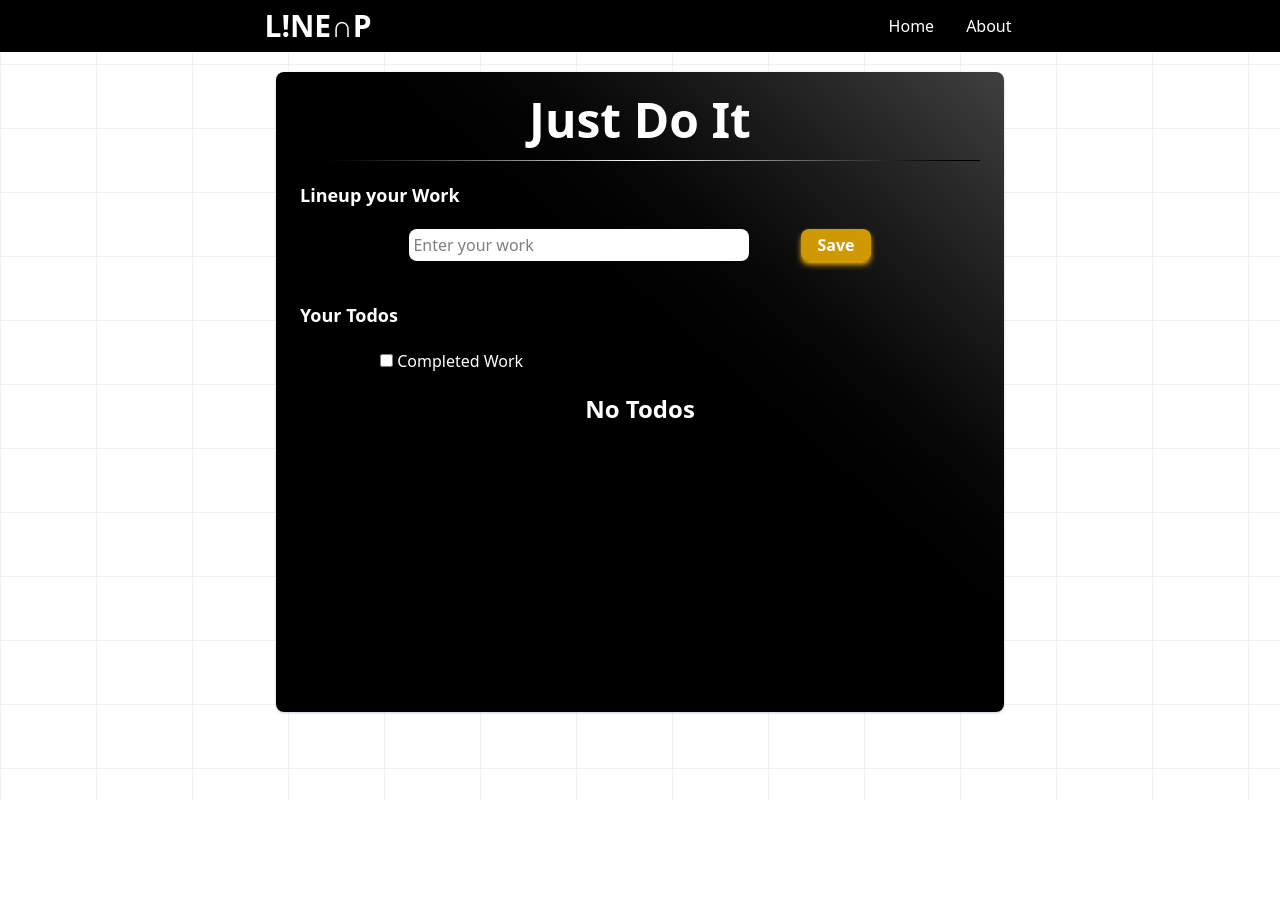
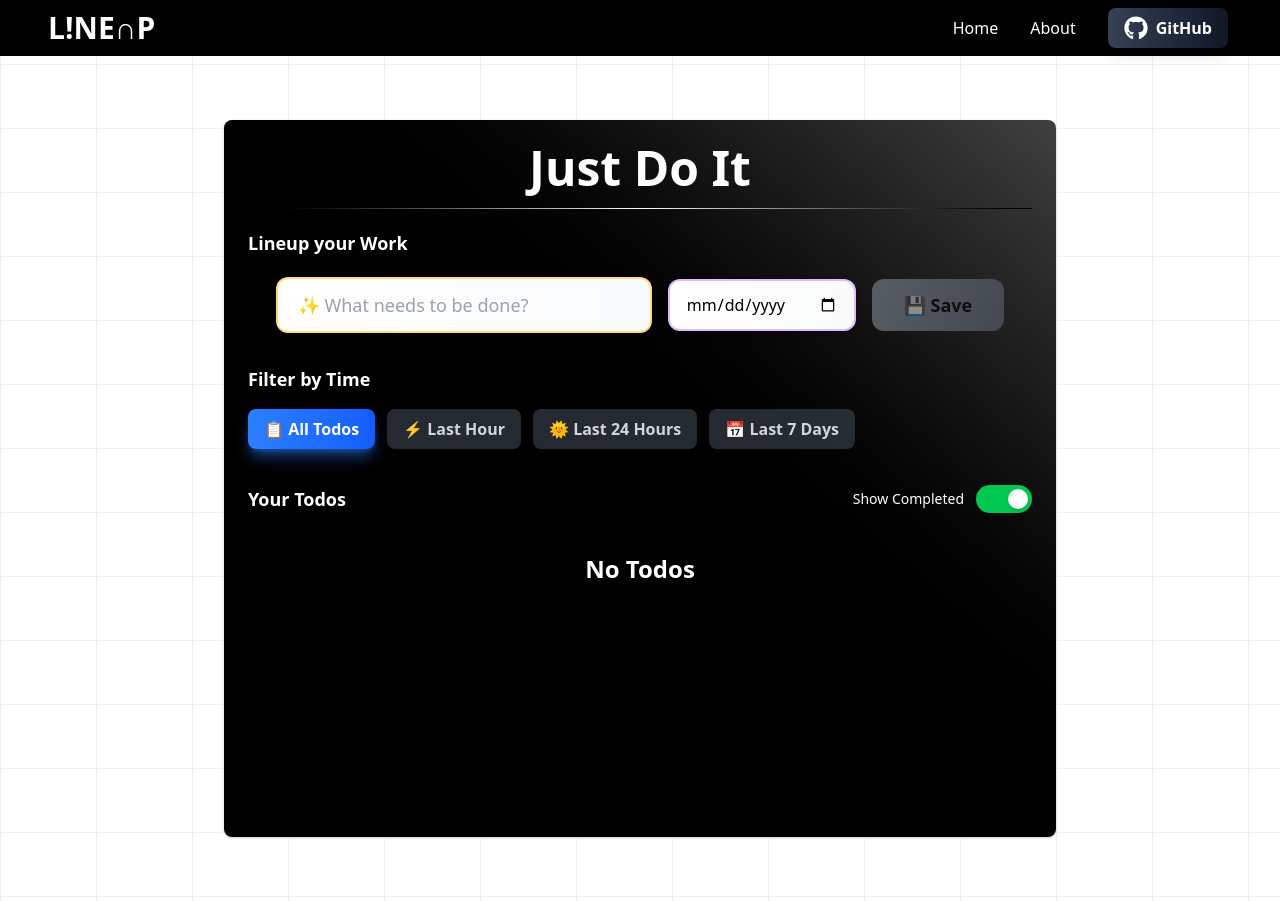
Before and after one commit to nihar8262/LineUp, a React (Vite) app: page / in a window 1280 px wide. Before the commit the page ends 800 px from the top, so only its background shows below. Built offline with nearby package versions, Linux system fonts and the light colour scheme.

Commit message:
updated few functionality like adding deadline, filter button with different timeline

```diff
--- a/src/App.jsx
+++ b/src/App.jsx
@@ -6,8 +6,10 @@ import { v4 as uuidv4 } from "uuid";
 
 function App() {
   const [todo, setTodo] = useState("");
+  const [deadline, setDeadline] = useState("");
   const [todos, setTodos] = useState([]);
-  const [isCompleted, setIsCompleted] = useState(false);
+  const [showCompleted, setShowCompleted] = useState(true);
+  const [timeFilter, setTimeFilter] = useState("all"); // all, 1hour, 24hours, 7days
 
   useEffect(() => {
     const storedTodos = localStorage.getItem("todos");
@@ -16,23 +18,22 @@ function App() {
     }
   }, []);
 
+  useEffect(() => {
+    if (todos.length > 0) {
+      localStorage.setItem("todos", JSON.stringify(todos));
+    }
+  }, [todos]);
+
   const handleChange = (e) => {
     setTodo(e.target.value);
   };
 
-  const saveToLS = (params) => {
-    localStorage.setItem("todos", JSON.stringify(todos));
+  const handleDateChange = (e) => {
+    setDeadline(e.target.value);
   };
 
-  const setShowCompleted = (e) => {
-    setIsCompleted(e.target.checked);
-    if (e.target.checked) {
-      const completedTodos = todos.filter((item) => item.isCompleted);
-      setTodos(completedTodos);
-    } else {
-      const allTodos = JSON.parse(localStorage.getItem("todos")) || [];
-      setTodos(allTodos);
-    }
+  const toggleShowCompleted = () => {
+    setShowCompleted(!showCompleted);
   };
 
   const handleCheckbox = (e) => {
@@ -43,99 +44,214 @@ function App() {
     let newTodos = [...todos];
     newTodos[index].isCompleted = !newTodos[index].isCompleted;
     setTodos([...newTodos]);
-    saveToLS();
   };
 
   const handleEdit = (e, id) => {
     let t = todos.filter((i) => i.id === id);
     setTodo(t[0].todo);
+    setDeadline(t[0].deadline || "");
     let newTodos = todos.filter((item) => item.id !== id);
     setTodos([...newTodos]);
-    saveToLS();
   };
   const handleDelete = (e, id) => {
     let newTodos = todos.filter((item) => item.id !== id);
     setTodos([...newTodos]);
-    saveToLS();
   };
   const handleAdd = () => {
-    setTodos([...todos, { id: uuidv4(), todo, isCompleted: false }]);
+    setTodos([...todos, { id: uuidv4(), todo, deadline, isCompleted: false, createdAt: new Date().toISOString() }]);
     setTodo("");
-    console.log(todos);
-    saveToLS();
+    setDeadline("");
   };
 
   return (
     <div class="relative min-h-screen ">
       <div class="absolute inset-0 -z-10 h-full w-full bg-white bg-[linear-gradient(to_right,#f0f0f0_1px,transparent_1px),linear-gradient(to_bottom,#f0f0f0_1px,transparent_1px)] bg-[size:6rem_4rem]"></div>
       <Navbar />
-      <div className="md:container   relative z-1000  md:mx-auto md:p-5 p-1 md:w-[60vw] ">
-        <div className="bg-gradient-to-tr from-black via-black to-neutral-700   min-h-[80vh] shadow-sm shadow-slate-300  max-h-full p-6   rounded-lg  text-white  ">
+      <div className="md:container relative z-1000  md:mx-auto md:pt-16 p-8 pt-20 md:w-[70vw] pb-16">
+        <div className="bg-gradient-to-tr from-black via-black to-neutral-700 shadow-sm shadow-slate-300 p-6 rounded-lg text-white">
           <h1 className="text-5xl text-center font-bold pb-4">Just Do It</h1>
           <div className="bg-gradient-to-r from-black via-white to-black h-[1px]  "></div>
           <h2 className="text-lg pt-5 pb-5 font-bold">Lineup your Work</h2>
-          <div className="flex justify-center items-center gap-5">
+          <div className="flex flex-col md:flex-row justify-center items-center gap-4 w-full px-4">
+            <div className="relative w-full md:w-2/3 lg:w-1/2">
               <input
                 onChange={handleChange}
                 value={todo}
                 type="text"
-              className="bg-white w-1/2 mr-8 rounded-lg p-1 text-black"
-              placeholder="Enter your work"
+                className="w-full bg-gradient-to-r from-white to-gray-50 border-2 border-amber-400/50 focus:border-amber-500 focus:ring-4 focus:ring-amber-400/20 rounded-xl px-5 py-3 text-black font-medium text-lg placeholder:text-gray-400 transition-all duration-300 shadow-md focus:shadow-xl focus:shadow-amber-400/30 outline-none"
+                placeholder="✨ What needs to be done?"
               />
+            </div>
+            <div className="relative w-full md:w-1/3 lg:w-1/4">
+              <input
+                onChange={handleDateChange}
+                value={deadline}
+                type="date"
+                className="w-full bg-gradient-to-r from-white to-gray-50 border-2 border-purple-400/50 focus:border-purple-500 focus:ring-4 focus:ring-purple-400/20 rounded-xl px-4 py-3 text-black font-medium text-base transition-all duration-300 shadow-md focus:shadow-xl focus:shadow-purple-400/30 outline-none cursor-pointer"
+              />
+            </div>
             <button
               onClick={handleAdd}
               disabled={todo.length <= 3}
-              className="bg-amber-400/80  p-1 disabled:shadow-amber-400 disabled:shadow-md rounded-lg px-4 font-bold   cursor-pointer"
+              className="cursor-pointer bg-gradient-to-r from-amber-400 to-amber-500 hover:from-amber-500 hover:to-amber-600 disabled:from-gray-400 disabled:to-gray-500 disabled:cursor-not-allowed text-black font-bold text-lg px-8 py-3 rounded-xl shadow-lg hover:shadow-2xl hover:shadow-amber-500/50 disabled:shadow-none transition-all duration-300 transform hover:scale-105 active:scale-95 disabled:transform-none disabled:opacity-50"
             >
-              Save
+              <span className="flex items-center gap-2">
+                💾 Save
+              </span>
             </button>
           </div>
-          <h2 className="text-lg pt-10 pb-5 font-bold">Your Todos</h2>
-          <input
-            type="checkbox"
-            className="ml-20 text-green-500"
-            onChange={setShowCompleted}
-          />{" "}
-          Completed Work
-          <div className="todos overflow-y-auto max-h-[40vh]  pt-5 ">
+          <div className="pt-8 pb-3">
+            <h2 className="text-lg font-bold mb-4">Filter by Time</h2>
+            <div className="flex flex-wrap gap-3">
+              <button
+                onClick={() => setTimeFilter("all")}
+                className={`cursor-pointer px-4 py-2 rounded-lg font-semibold transition-all duration-300 transform hover:scale-105 ${
+                  timeFilter === "all"
+                    ? "bg-gradient-to-r from-blue-500 to-blue-600 text-white shadow-lg shadow-blue-500/50"
+                    : "bg-gray-600/50 text-gray-300 hover:bg-gray-600/80"
+                }`}
+              >
+                📋 All Todos
+              </button>
+              <button
+                onClick={() => setTimeFilter("1hour")}
+                className={`cursor-pointer px-4 py-2 rounded-lg font-semibold transition-all duration-300 transform hover:scale-105 ${
+                  timeFilter === "1hour"
+                    ? "bg-gradient-to-r from-green-500 to-green-600 text-white shadow-lg shadow-green-500/50"
+                    : "bg-gray-600/50 text-gray-300 hover:bg-gray-600/80"
+                }`}
+              >
+                ⚡ Last Hour
+              </button>
+              <button
+                onClick={() => setTimeFilter("24hours")}
+                className={`cursor-pointer px-4 py-2 rounded-lg font-semibold transition-all duration-300 transform hover:scale-105 ${
+                  timeFilter === "24hours"
+                    ? "bg-gradient-to-r from-orange-500 to-orange-600 text-white shadow-lg shadow-orange-500/50"
+                    : "bg-gray-600/50 text-gray-300 hover:bg-gray-600/80"
+                }`}
+              >
+                🌞 Last 24 Hours
+              </button>
+              <button
+                onClick={() => setTimeFilter("7days")}
+                className={`cursor-pointer px-4 py-2 rounded-lg font-semibold transition-all duration-300 transform hover:scale-105 ${
+                  timeFilter === "7days"
+                    ? "bg-gradient-to-r from-purple-500 to-purple-600 text-white shadow-lg shadow-purple-500/50"
+                    : "bg-gray-600/50 text-gray-300 hover:bg-gray-600/80"
+                }`}
+              >
+                📅 Last 7 Days
+              </button>
+            </div>
+          </div>
+          <div className="flex items-center justify-between pt-6 pb-5">
+            <h2 className="text-lg font-bold">Your Todos</h2>
+            <div className="flex items-center gap-3">
+              <span className="text-sm font-medium">Show Completed</span>
+              <div
+                onClick={toggleShowCompleted}
+                className={`w-14 h-7 flex items-center rounded-full p-1 cursor-pointer transition-all duration-300 ${
+                  showCompleted ? 'bg-green-500' : 'bg-gray-400'
+                }`}
+              >
+                <div
+                  className={`bg-white w-5 h-5 rounded-full shadow-md transform transition-transform duration-300 ${
+                    showCompleted ? 'translate-x-7' : 'translate-x-0'
+                  }`}
+                ></div>
+              </div>
+            </div>
+          </div>
+          <div className="todos min-h-[35vh] pt-5 pb-4">
             {todos.length === 0 && (
               <div className="text-center text-2xl font-bold">No Todos</div>
             )}
-            {todos.map((item) => {
+            {todos
+              .filter((item) => {
+                // Time filter
+                if (timeFilter !== "all" && item.createdAt) {
+                  const now = new Date();
+                  const createdAt = new Date(item.createdAt);
+                  const hoursDiff = (now - createdAt) / (1000 * 60 * 60);
+
+                  if (timeFilter === "1hour" && hoursDiff > 1) return false;
+                  if (timeFilter === "24hours" && hoursDiff > 24) return false;
+                  if (timeFilter === "7days" && hoursDiff > 168) return false;
+                }
+                return true;
+              })
+              .map((item) => {
               return (
-                (isCompleted || !item.isCompleted) && (
+                (showCompleted || !item.isCompleted) && (
                   <div
                     key={item.id}
-                    className="todo  flex w-3/4 justify-between items-center mx-auto bg-gradient-to-tr from-amber-400  to-black p-2  rounded-lg my-5"
+                    className="todo group flex w-full md:w-4/5 justify-between items-center mx-auto bg-gradient-to-r from-amber-400/90 via-amber-300/80 to-yellow-400/90 p-4 rounded-xl my-4 shadow-lg hover:shadow-2xl hover:shadow-amber-500/50 transition-all duration-300 transform hover:scale-[1.02] border border-amber-200/30"
                   >
-                    <div className="flex items-center gap-5">
+                    <div className="flex items-center gap-4 flex-1">
+                      <div className="relative">
                         <input
                           name={item.id}
                           onChange={handleCheckbox}
                           type="checkbox"
-                        value={item.isCompleted}
-                        id=""
+                          checked={item.isCompleted}
+                          className="appearance-none w-6 h-6 border-2 border-black rounded-md bg-white/80 checked:bg-green-500 checked:border-green-600 cursor-pointer transition-all duration-200 hover:scale-110"
                         />
-                      <div className={item.isCompleted ? "line-through" : ""}>
+                        {item.isCompleted && (
+                          <svg
+                            className="absolute top-0.5 left-0.5 w-5 h-5 text-white pointer-events-none"
+                            fill="none"
+                            stroke="currentColor"
+                            viewBox="0 0 24 24"
+                          >
+                            <path
+                              strokeLinecap="round"
+                              strokeLinejoin="round"
+                              strokeWidth={3}
+                              d="M5 13l4 4L19 7"
+                            />
+                          </svg>
+                        )}
+                      </div>
+                      <div className="flex flex-col gap-1 flex-1">
+                        <div
+                          className={`text-black font-semibold text-lg transition-all duration-300 ${
+                            item.isCompleted
+                              ? 'line-through opacity-60 text-gray-700'
+                              : ''
+                          }`}
+                        >
                           {item.todo}
                         </div>
+                        {item.deadline && (
+                          <div className="flex items-center gap-2 text-sm">
+                            <span className="bg-purple-600/90 text-white px-3 py-1 rounded-full font-medium shadow-md flex items-center gap-1">
+                              📅 {new Date(item.deadline).toLocaleDateString('en-US', {
+                                month: 'short',
+                                day: 'numeric',
+                                year: 'numeric'
+                              })}
+                            </span>
                           </div>
-                    <div className="button flex ">
+                        )}
+                      </div>
+                    </div>
+                    <div className="button flex gap-2">
                       <button
                         onClick={(e) => {
                           handleEdit(e, item.id);
                         }}
-                        className="mx-4 border backdrop-blur-xl shadow-inner shadow-white hover:shadow-yellow-500 p-1.5 rounded-xl cursor-pointer hover:text-amber-300 "
+                        className="bg-black/80 hover:bg-blue-600 text-white p-2.5 rounded-lg cursor-pointer transition-all duration-200 hover:scale-110 shadow-md hover:shadow-lg group-hover:rotate-6"
                       >
-                        <FaRegEdit className="text-2xl" />
+                        <FaRegEdit className="text-xl" />
                       </button>
                       <button
                         onClick={(e) => {
                           handleDelete(e, item.id);
                         }}
-                        className="mx-4 border backdrop-blur-xl shadow-inner shadow-white hover:shadow-red-500 p-1.5 rounded-xl cursor-pointer hover:text-red-500"
+                        className="bg-black/80 hover:bg-red-600 text-white p-2.5 rounded-lg cursor-pointer transition-all duration-200 hover:scale-110 shadow-md hover:shadow-lg group-hover:-rotate-6"
                       >
-                        <MdDelete className="text-2xl " />
+                        <MdDelete className="text-xl" />
                       </button>
                     </div>
                   </div>
--- a/src/components/Navbar.jsx
+++ b/src/components/Navbar.jsx
@@ -1,14 +1,26 @@
 import React from 'react'
+import { FaGithub } from 'react-icons/fa'
 
 const Navbar = () => {
   return (
-    <nav className="bg-black backdrop-blur-xs relative z-100 p-2 flex justify-around items-center text-white">
+    <nav className="bg-black backdrop-blur-xs relative z-100 p-2 flex justify-between items-center text-white px-4">
         <div className="logo">
             <span className='font-bold text-3xl mx-8' >L!NE∩P</span>
         </div>
-        <ul className="flex gap-8 mx-9 ">
+        <ul className="flex gap-8 mx-9 items-center">
             <li className='cursor-pointer hover:font-bold transition-all duration-300'>Home</li>
             <li className='cursor-pointer hover:font-bold transition-all duration-300'>About</li>
+            <li>
+                <a
+                    href="https://github.com/nihar8262/LineUp"
+                    target="_blank"
+                    rel="noopener noreferrer"
+                    className="flex items-center gap-2 bg-gradient-to-r from-gray-700 to-gray-900 hover:from-gray-600 hover:to-gray-800 px-4 py-2 rounded-lg transition-all duration-300 transform hover:scale-105 shadow-lg hover:shadow-xl"
+                >
+                    <FaGithub className="text-2xl" />
+                    <span className="font-semibold">GitHub</span>
+                </a>
+            </li>
         </ul>
     </nav>
   )
```
Lines whose indentation alone changed are shown as unchanged.
